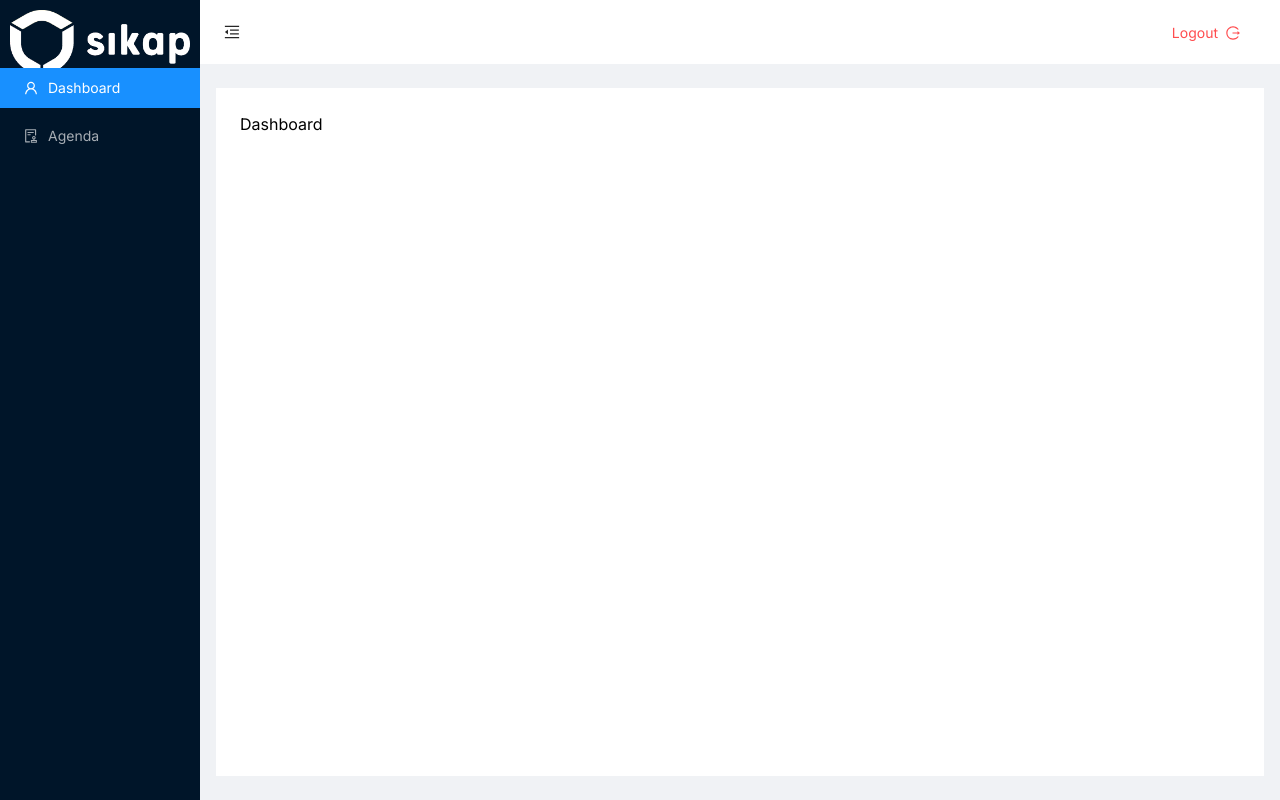
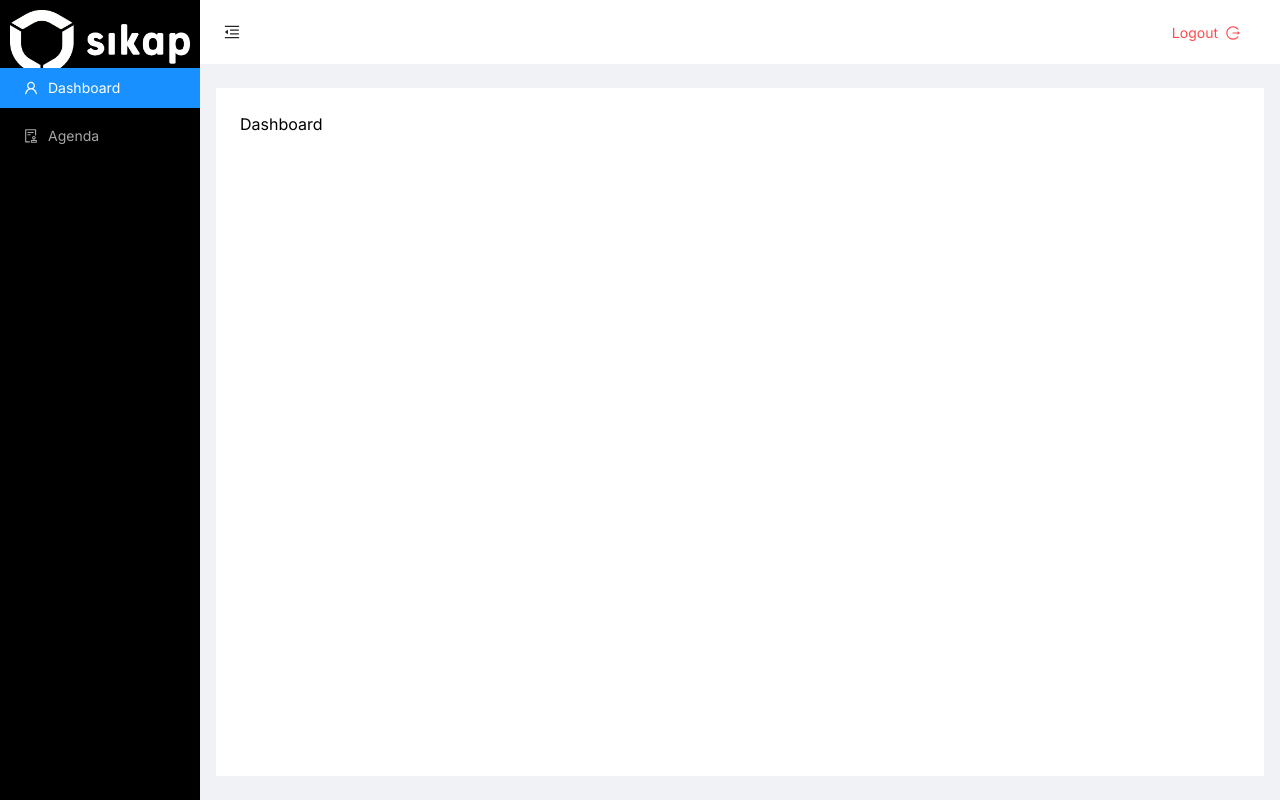
Before and after one commit to asmfadholi/sikap-menpan, a Next.js app: page / in a window 1280 px wide. Built offline with nearby package versions, Linux system fonts and the light colour scheme; sample sign-in values are in the browser's storage.

Commit message:
fix: change sidebar coloe

```diff
--- a/src/assets/styles/theme.ts
+++ b/src/assets/styles/theme.ts
@@ -12,9 +12,9 @@ const theme = {
 		primary: "#b62b30",
 		primaryDark: "#aa2227",
 
-		secondaryLight: "#7DD3FC",
-		secondary: "#0EA5E9",
-		secondaryDark: "#075985",
+		secondaryLight: "#1a1919",
+		secondary: "#000000",
+		secondaryDark: "#000000",
 
 		tertiaryLight: "#D8B4FE",
 		tertiary: "#A855F7",
--- a/src/components/Layouts/components/Authorized/styles.ts
+++ b/src/components/Layouts/components/Authorized/styles.ts
@@ -9,6 +9,11 @@ export const stySider = (theme: any) => css`
 		line-height: 64px;
 		cursor: pointer;
 		transition: color 0.3s;
+	}
+
+	.ant-layout-sider,
+	.ant-menu-dark {
+		background: ${theme.colors.secondary};
 	}
 
 	.trigger:hover {
```
